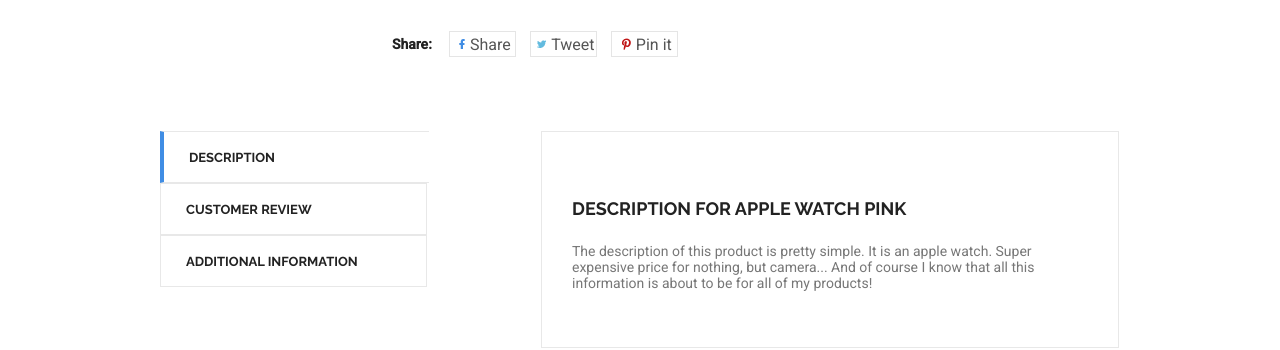
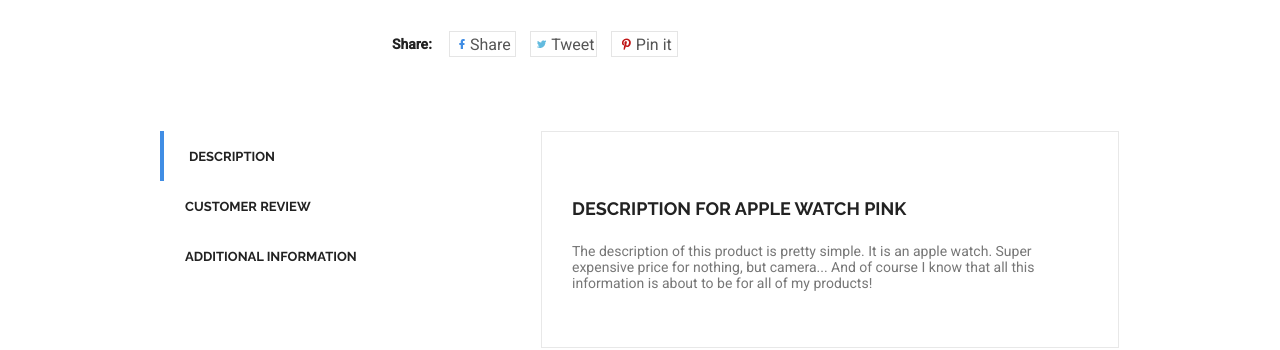
Before and after one commit to Den-programmer/Internet-store, a React app: page /Product/1 in a window 1280 px wide. Shown: the part 1580-1930 px from the top of the page. Built offline with nearby package versions, Linux system fonts and the light colour scheme.

Commit message:
Removed borders at reviews

```diff
--- a/src/components/ProductPage/Simple Product/SimpleProduct_SubContent/SubContent/CustomerReview/Review/review.module.scss
+++ b/src/components/ProductPage/Simple Product/SimpleProduct_SubContent/SubContent/CustomerReview/Review/review.module.scss
@@ -14,7 +14,6 @@
 .reviewContent {
     margin-left: 20px;
     padding: 24px;
-    border: 1px solid #EEEEEE;
     border-radius: 1px;
     width: 100%;
     .reviewContent__header {
--- a/src/components/ProductPage/Simple Product/SimpleProduct_SubContent/SubContent_Menu/SubContent_Menu.module.scss
+++ b/src/components/ProductPage/Simple Product/SimpleProduct_SubContent/SubContent_Menu/SubContent_Menu.module.scss
@@ -7,7 +7,6 @@
             width: 100%;
             height: 50px;
             padding-left: 25px;
-            border: 1px solid #E8E8E8;
             display: flex;
             align-items: center;
             cursor: pointer;
@@ -26,7 +25,6 @@
             position: relative;
             background-color: #fff;
             z-index: 1;
-            border: 1px solid #E8E8E8;
             padding-left: 25px;
             border-left: 4px solid #408DE4;
             border-right: none;
```
